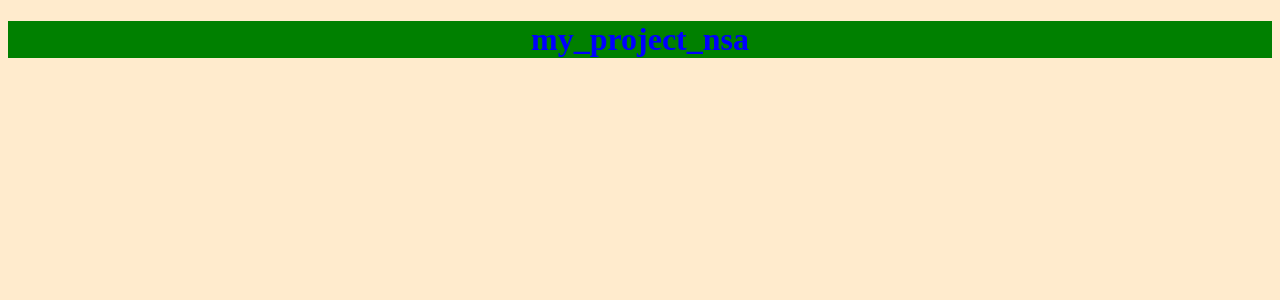
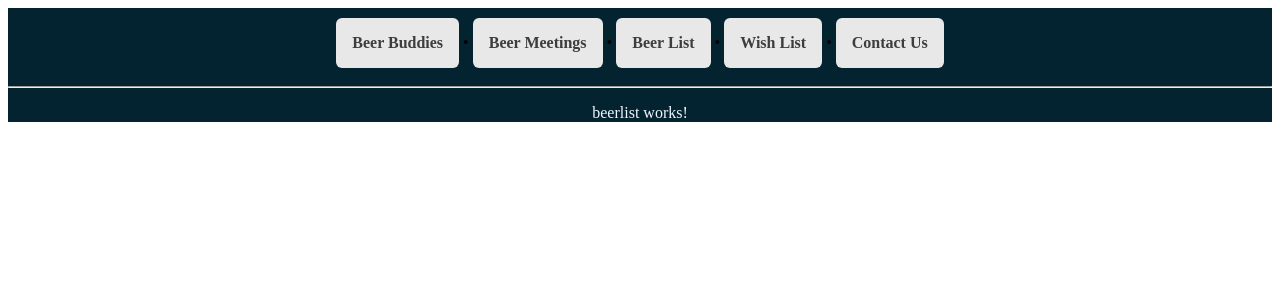
Before and after one commit to GambrinusNL/my_project_nsa, an Angular app: page / in a window 1280 px wide. Shown: the top 300 px of the page. Built offline with nearby package versions, Linux system fonts and the light colour scheme.

Commit message:
Base of beerapp build

```diff
--- a/src/app/app.component.css
+++ b/src/app/app.component.css
@@ -1,5 +1,5 @@
 html {
-    background-color: green;
+    background-color: rgba(4, 35, 48);
 }
 
 h1 {
@@ -10,3 +10,7 @@ h1 {
 h1:hover {
     color: red;
 }
+
+app-header, app-beerlist {
+    text-align: center;
+}
--- a/src/app/app.component.html
+++ b/src/app/app.component.html
@@ -1,3 +1,5 @@
 <html>
-  <h1>{{title}}</h1>
+  <app-header></app-header>
+  <hr>
+  <app-beerlist></app-beerlist>
 </html>
--- a/src/app/app.module.ts
+++ b/src/app/app.module.ts
@@ -4,11 +4,13 @@ import { BrowserModule } from '@angular/platform-browser';
 import { AppRoutingModule } from './app-routing.module';
 import { AppComponent } from './app.component';
 import { HeaderComponent } from './header/header.component';
+import { BeerlistComponent } from './beerlist/beerlist.component';
 
 @NgModule({
   declarations: [
     AppComponent,
-    HeaderComponent
+    HeaderComponent,
+    BeerlistComponent
   ],
   imports: [
     BrowserModule,
--- /dev/null
+++ b/src/app/beer.ts
@@ -0,0 +1,4 @@
+export interface Beer {
+    id: number;
+    name: string;
+}
--- /dev/null
+++ b/src/app/beerlist/beerlist.component.css
@@ -0,0 +1,3 @@
+p {
+    color: aliceblue;
+}
--- /dev/null
+++ b/src/app/beerlist/beerlist.component.html
@@ -0,0 +1 @@
+<p>beerlist works!</p>
--- a/src/app/header/header.component.css
+++ b/src/app/header/header.component.css
@@ -0,0 +1,12 @@
+nav a {
+    padding: 1rem;
+    font-weight: bold;
+    text-decoration: none;
+    margin-top: 10px;
+    margin-bottom: 10px;
+    display: inline-block;
+    background-color: #e8e8e8;
+    color: #3d3d3d;
+    border-radius: 6px;
+    text-align: center;
+  }
--- a/src/app/header/header.component.html
+++ b/src/app/header/header.component.html
@@ -1 +1,13 @@
-<p>header works!</p>
+<html>
+    <nav>
+        <a href="/Beer-buddies/">Beer Buddies</a>
+        &bull;
+        <a href="/Beer-Meetings/">Beer Meetings</a>
+        &bull;
+        <a href="/Beer-List/">Beer List</a>
+        &bull;
+        <a href="/Wish-List/">Wish List</a>
+        &bull;
+        <a href="/Beer-mail/">Contact Us</a>
+    </nav>
+</html>
--- a/src/styles.css
+++ b/src/styles.css
@@ -1,4 +1,4 @@
 /* You can add global styles to this file, and also import other style files */
-body {
-    background-color: blanchedalmond;
-}
+/* body {
+    background-color: rgb(0, 0, 0);
+} */
```
Also changed, not shown: src/app/beerlist/beerlist.component.ts (added, +10 -0 lines), src/app/mock-beers.ts (added, +9 -0 lines), 1 other file (tests, documents, lock files or other folders).
